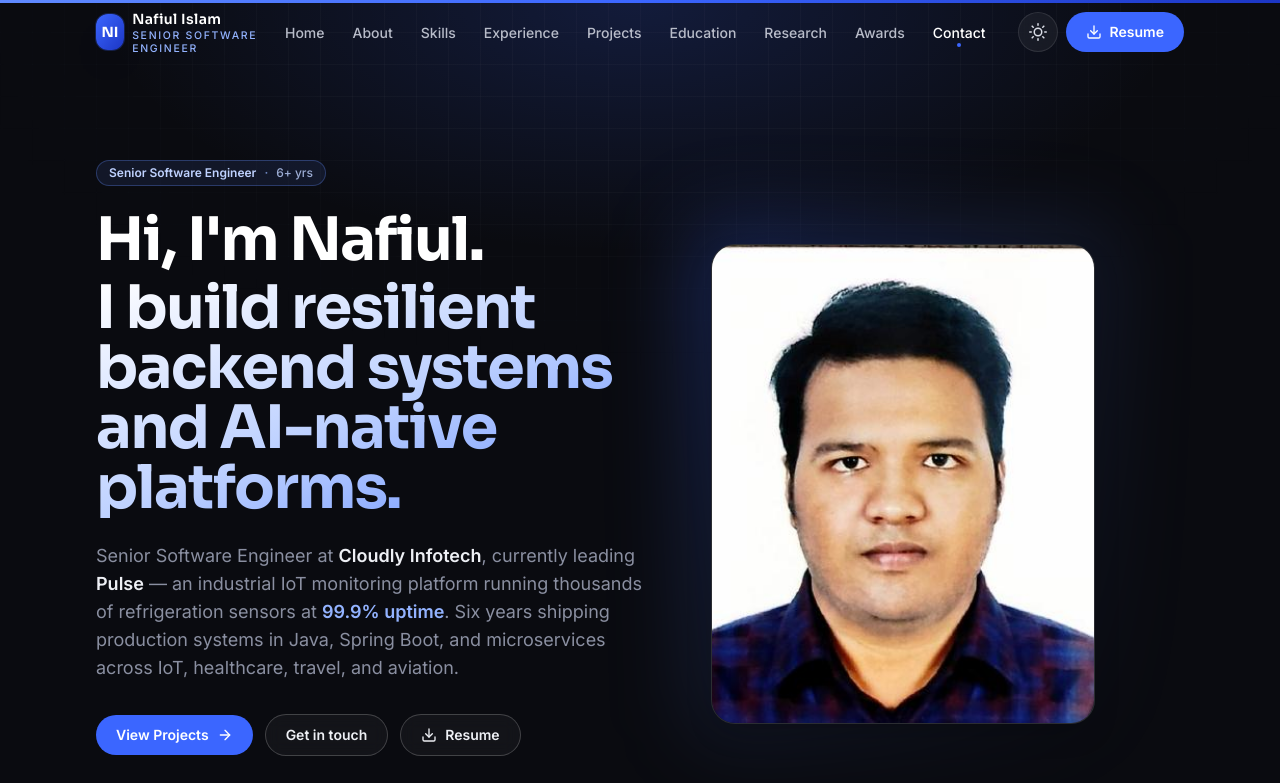
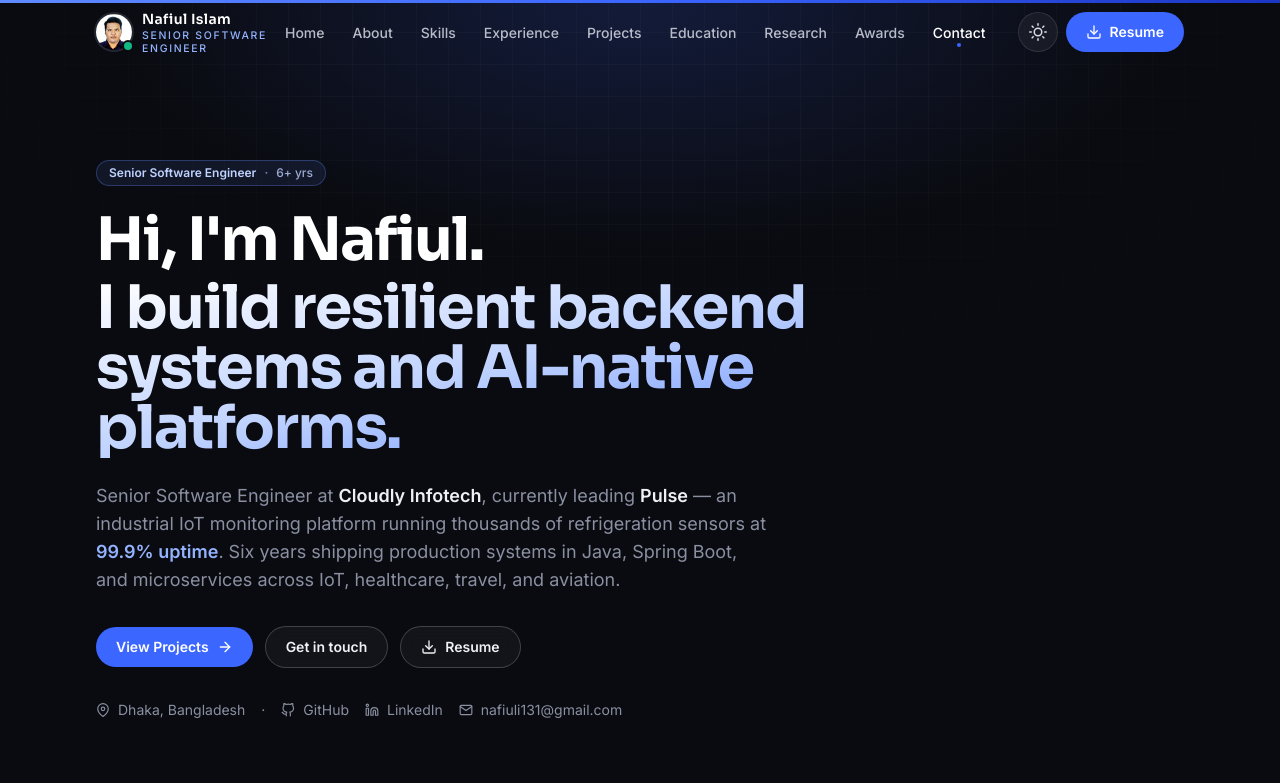
Before and after one commit to Nafiuli131/current_portfolio, a React (Vite) app: page / in a window 1280 px wide. Shown: the top 783 px of the page. Built offline with nearby package versions, Linux system fonts and the light colour scheme.

Commit message:
fix the image icon

```diff
--- a/src/components/Hero.jsx
+++ b/src/components/Hero.jsx
@@ -1,5 +1,4 @@
-import { useRef } from 'react';
-import { motion, useScroll, useTransform } from 'framer-motion';
+import { motion } from 'framer-motion';
 import { FiArrowRight, FiDownload, FiGithub, FiLinkedin, FiMail, FiMapPin } from 'react-icons/fi';
 import { profile } from '../data/portfolio.js';
 import AnimatedNumber from './AnimatedNumber.jsx';
@@ -14,26 +13,16 @@ const item = {
 };
 
 export default function Hero() {
-  // Subtle parallax: portrait moves slightly slower than the rest as you scroll
-  const heroRef = useRef(null);
-  const { scrollYProgress } = useScroll({
-    target: heroRef,
-    offset: ['start start', 'end start'],
-  });
-  const portraitY = useTransform(scrollYProgress, [0, 1], [0, -50]);
-  const portraitScale = useTransform(scrollYProgress, [0, 1], [1, 0.96]);
-
   return (
-    <section id="home" ref={heroRef} className="relative pt-32 sm:pt-40">
+    <section id="home" className="relative pt-32 sm:pt-40">
       <div className="container-x">
         <motion.div
           variants={stagger}
           initial="hidden"
           animate="show"
-          className="grid grid-cols-1 items-center gap-12 lg:grid-cols-[1.2fr_1fr]"
+          className="max-w-3xl"
         >
-          <div>
-            {/* Senior Software Engineer */}
+          {/* Senior Software Engineer pill */}
           <motion.div variants={item} className="mb-6 flex flex-wrap items-center gap-2">
             <span className="inline-flex items-center gap-2 rounded-full border border-brand-500/30 bg-brand-500/10 px-3 py-1 text-xs font-semibold text-brand-700 dark:border-brand-400/30 dark:bg-brand-400/10 dark:text-brand-200">
               Senior Software Engineer
@@ -45,7 +34,7 @@ export default function Hero() {
           <motion.h1 variants={item} className="heading-1">
             <span className="block text-ink-900 dark:text-white">Hi, I'm Nafiul.</span>
             <span className="gradient-text mt-2 block">
-                I build resilient backend systems<br className="hidden sm:block" /> and AI-native platforms.
+              I build resilient backend systems and AI-native<br className="hidden sm:block" /> platforms.
             </span>
           </motion.h1>
 
@@ -99,28 +88,6 @@ export default function Hero() {
               <FiMail size={14} /> {profile.email}
             </a>
           </motion.div>
-          </div>
-
-          <motion.div
-            variants={item}
-            style={{ y: portraitY, scale: portraitScale }}
-            className="relative mx-auto w-full max-w-sm lg:mx-0"
-          >
-            <div className="relative">
-              <div
-                aria-hidden
-                className="absolute -inset-6 -z-10 rounded-[2.2rem] bg-gradient-to-br from-brand-500/30 via-brand-400/10 to-transparent blur-2xl"
-              />
-              <div className="group relative aspect-[4/5] overflow-hidden rounded-3xl border border-ink-200 bg-white shadow-card dark:border-white/10 dark:bg-ink-900">
-                <img
-                  src={profile.profileImage}
-                  alt={`${profile.name} portrait`}
-                  loading="eager"
-                  className="h-full w-full object-cover transition-transform duration-700 group-hover:scale-[1.03]"
-                />
-              </div>
-            </div>
-          </motion.div>
         </motion.div>
 
         {/* Stats strip */}
--- a/src/components/Navbar.jsx
+++ b/src/components/Navbar.jsx
@@ -34,9 +34,25 @@ export default function Navbar() {
         }`}
       >
         <nav className="container-x flex h-16 items-center justify-between">
-          <a href="#home" className="group flex items-center gap-2">
-            <span className="flex h-9 w-9 items-center justify-center rounded-xl bg-gradient-to-br from-brand-500 to-brand-700 font-display text-sm font-bold text-white shadow-glow">
-              {profile.initials}
+          <a href="#home" className="group flex items-center gap-2.5">
+            <span className="relative shrink-0">
+              <img
+                src={profile.profileImage}
+                alt={profile.name}
+                className="h-9 w-9 rounded-full object-cover ring-2 ring-white shadow-sm transition group-hover:ring-brand-400 dark:ring-ink-800 dark:group-hover:ring-brand-400/60"
+              />
+              {profile.available && (
+                <span
+                  className="absolute -bottom-0.5 -right-0.5 flex h-3 w-3 items-center justify-center rounded-full bg-white dark:bg-ink-950"
+                  title="Available for senior roles"
+                  aria-label="Available for work"
+                >
+                  <span className="relative flex h-2 w-2">
+                    <span className="absolute inline-flex h-full w-full animate-ping rounded-full bg-emerald-400 opacity-75" />
+                    <span className="relative inline-flex h-2 w-2 rounded-full bg-emerald-500" />
+                  </span>
+                </span>
+              )}
             </span>
             <span className="hidden sm:flex sm:flex-col sm:leading-tight">
               <span className="font-display text-sm font-semibold tracking-wide text-ink-900 dark:text-white">
```
Lines whose indentation alone changed are shown as unchanged.
